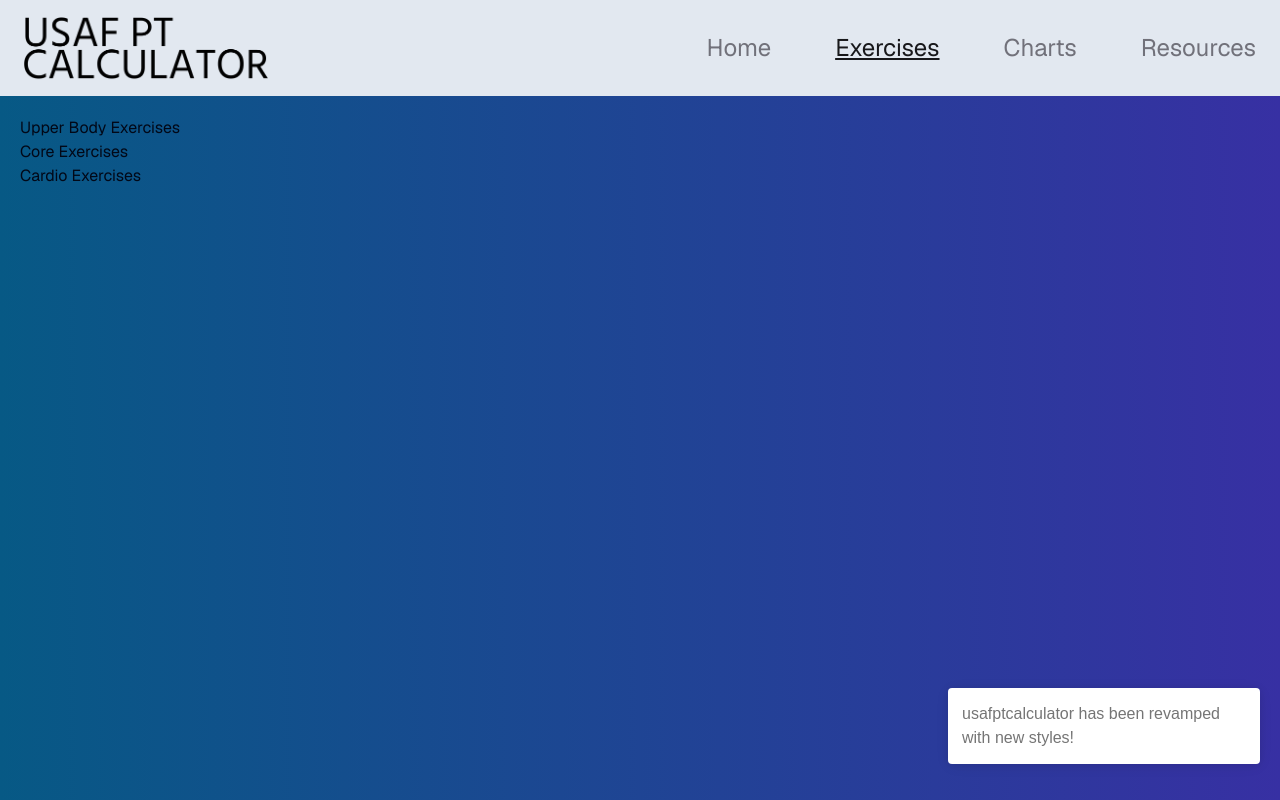
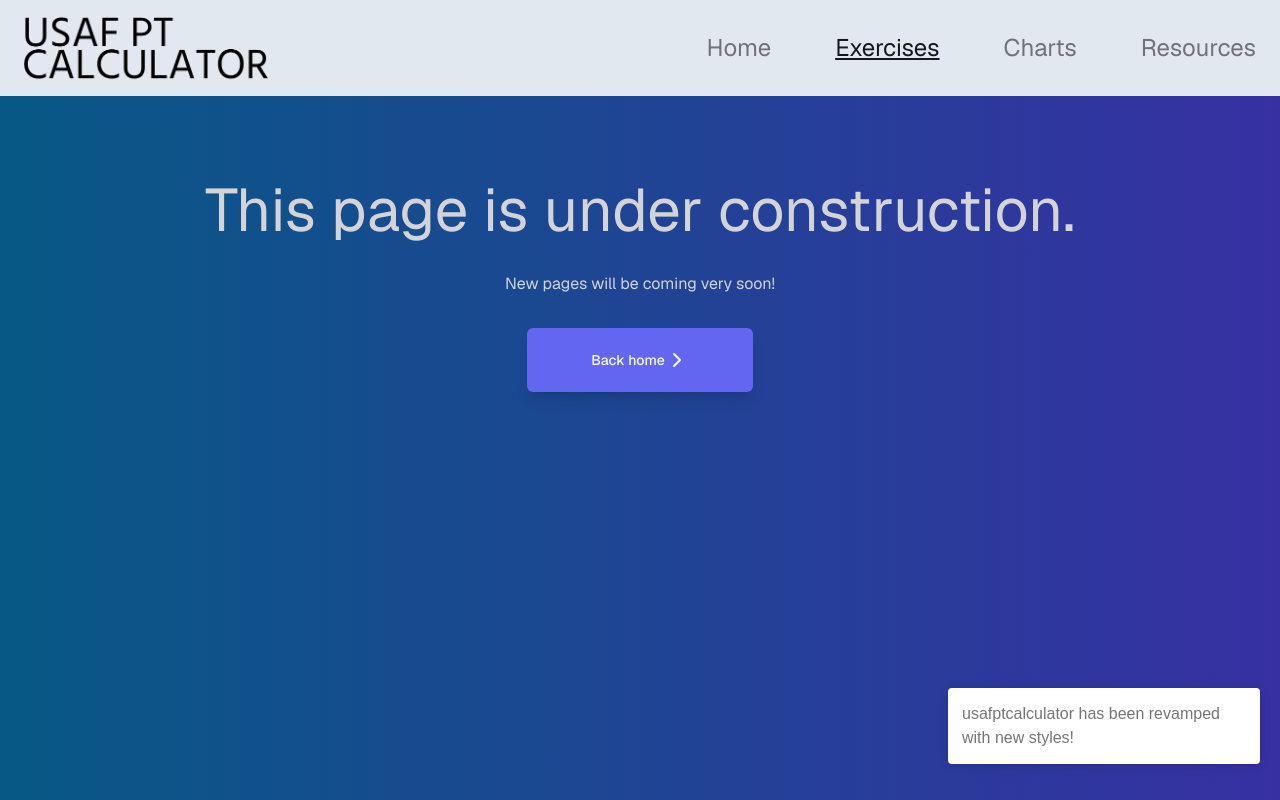
Before and after one commit to ronnieima/usaf-pt-calculator, a Next.js app: page /exercises in a window 1280 px wide. Shown: the top 800 px of the page. Built offline with nearby package versions, Linux system fonts and the light colour scheme; what tailwindcss-animated would draw is missing.

Commit message:
add under construction pages

```diff
--- /dev/null
+++ b/app/_components/UnderConstruction.tsx
@@ -0,0 +1,22 @@
+import React from "react";
+import { Button } from "./ui/(shadcn)/button";
+import Link from "next/link";
+import { ChevronRight } from "lucide-react";
+
+const UnderConstruction = () => {
+  return (
+    <main className="min-h-screen bg-gradient-to-r from-sky-800 to-indigo-800 p-5 text-zinc-300">
+      <section className="flex h-screen flex-col items-center gap-8  py-16 text-center">
+        <h1 className="text-6xl">This page is under construction.</h1>
+        <p>New pages will be coming very soon!</p>
+        <Button asChild className="h-16 bg-indigo-500 px-16 shadow-lg">
+          <Link href="/" className="flex justify-between">
+            Back home <ChevronRight />
+          </Link>
+        </Button>
+      </section>
+    </main>
+  );
+};
+
+export default UnderConstruction;
--- a/app/charts/page.tsx
+++ b/app/charts/page.tsx
@@ -1,11 +1,11 @@
 import React from "react";
+import { Button } from "../_components/ui/(shadcn)/button";
+import { ChevronRight } from "lucide-react";
+import Link from "next/link";
+import UnderConstruction from "../_components/UnderConstruction";
 
 const ChartsPage = () => {
-  return (
-    <div className="min-h-screen bg-gradient-to-r from-sky-800 to-indigo-800 p-5">
-      ChartsPage
-    </div>
-  );
+  return <UnderConstruction />;
 };
 
 export default ChartsPage;
--- a/app/exercises/page.tsx
+++ b/app/exercises/page.tsx
@@ -1,12 +1,15 @@
 "use client";
+
+import UnderConstruction from "../_components/UnderConstruction";
 
 function ExercisesPage() {
   return (
-    <div className="h-screen bg-gradient-to-r from-sky-800 to-indigo-800 p-5">
+    <>
+      <UnderConstruction />
       <h2 id="upper">Upper Body Exercises</h2>
       <h2 id="core">Core Exercises</h2>
       <h2 id="cardio">Cardio Exercises</h2>
-    </div>
+    </>
   );
 }
 
--- a/app/resources/page.tsx
+++ b/app/resources/page.tsx
@@ -1,11 +1,8 @@
 import React from "react";
+import UnderConstruction from "../_components/UnderConstruction";
 
 const ResourcesPage = () => {
-  return (
-    <div className="min-h-screen bg-gradient-to-r from-sky-800 to-indigo-800 p-5">
-      ResourcesPage
-    </div>
-  );
+  return <UnderConstruction />;
 };
 
 export default ResourcesPage;
```
